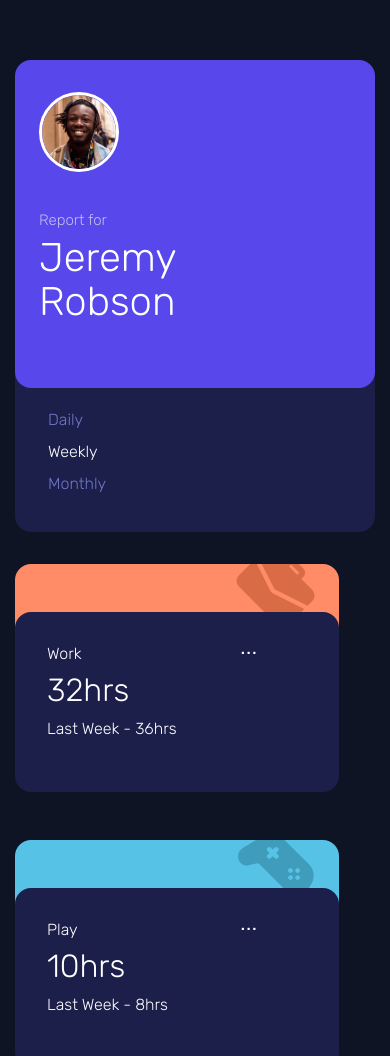
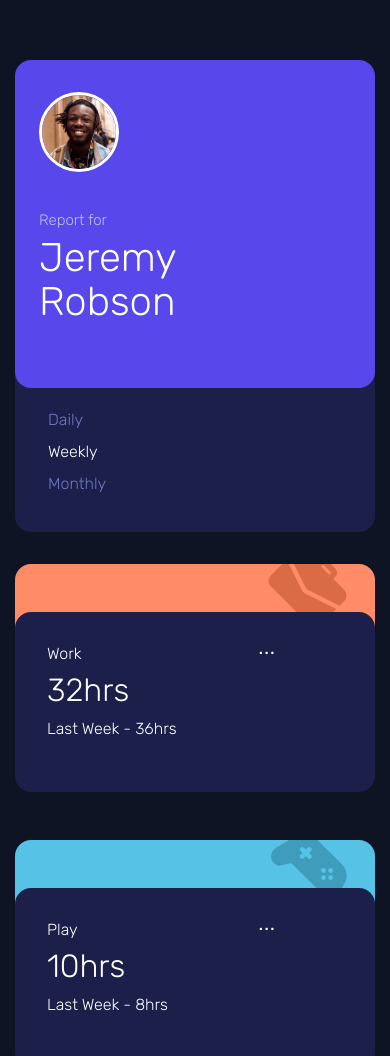
Before and after one commit to SaadJamilAkhtar/bootstrap-dashboard, a plain HTML site: page index.html in a window 390 px wide. Shown: the part 109-1165 px from the top of the page. Drawn offline with Linux system fonts and the light colour scheme.

Commit message:
fixed responsive design issue

```diff
--- a/assets/style.scss
+++ b/assets/style.scss
@@ -173,7 +173,7 @@ body{
         margin-bottom: 2rem;
     }
 
-    #main-card{
+    .main-card{
         width: 100%;
     }
 
```
Also changed, not shown: assets/style.css.
